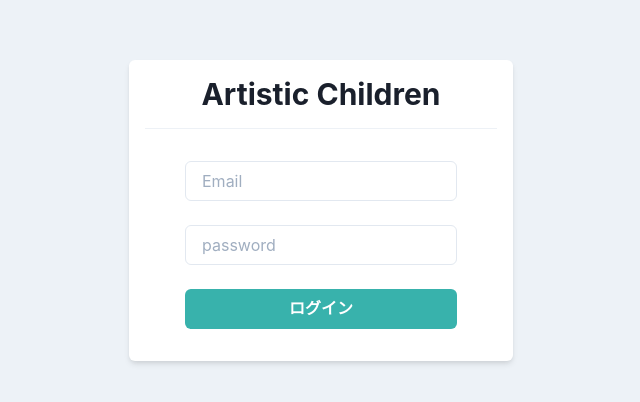
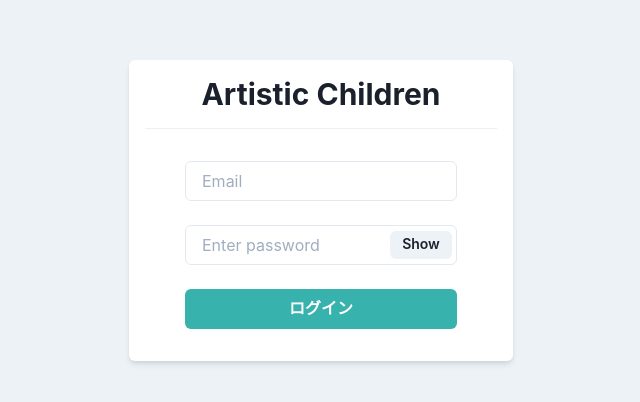
Before and after one commit to nakashi120/artistic-baby, a React (Create React App) app in the folder code/react_web_front/: page / in a window 1280 px wide. Shown: the part 190-592 px from the top of the page, without its empty margins (319-959 px from the left). Built offline with nearby package versions, Linux system fonts and the light colour scheme.

Commit message:
added axios package

```diff
--- a/code/react_web_front/package.json
+++ b/code/react_web_front/package.json
@@ -10,11 +10,13 @@
     "@testing-library/jest-dom": "^5.11.4",
     "@testing-library/react": "^11.1.0",
     "@testing-library/user-event": "^12.1.10",
+    "@types/axios": "^0.14.0",
     "@types/jest": "^26.0.15",
     "@types/node": "^12.0.0",
     "@types/react": "^17.0.0",
     "@types/react-dom": "^17.0.0",
     "@types/react-router-dom": "^5.1.7",
+    "axios": "^0.21.1",
     "framer-motion": "^4",
     "react": "^17.0.2",
     "react-dom": "^17.0.2",
--- a/code/react_web_front/src/components/organisms/post/PostCard.tsx
+++ b/code/react_web_front/src/components/organisms/post/PostCard.tsx
@@ -36,7 +36,7 @@ export const PostCard: VFC<Props> = memo((props) => {
         />
         <HStack>
           <LikeButtonWithCount count={10} isLiked={false} />
-          <AvatarAndName name={avatarName} src={avatarImageSrc} size="sm" />
+          <AvatarAndName name={avatarName} src={avatarImageSrc} size="xs" />
           <Text>Yeah!!!</Text>
         </HStack>
         <Divider orientation="horizontal" />
--- a/code/react_web_front/src/components/pages/Login.tsx
+++ b/code/react_web_front/src/components/pages/Login.tsx
@@ -1,12 +1,28 @@
-import { Box, Divider, Flex, Heading, Input, Stack } from "@chakra-ui/react"
+import {
+  Box,
+  Button,
+  Divider,
+  Flex,
+  Heading,
+  Input,
+  InputGroup,
+  InputRightElement,
+  Stack,
+} from "@chakra-ui/react"
 import { ChangeEvent, memo, useState, VFC } from "react"
 import { PrimaryButton } from "../atoms/button/PrimaryButton"
 
 export const Login: VFC = memo(() => {
+  const [show, setShow] = useState(false)
+  const handleClick = () => setShow(!show)
+
   const [email, setEmail] = useState("")
-
   const onChangeEmail = (e: ChangeEvent<HTMLInputElement>) =>
     setEmail(e.target.value)
+
+  const [password, setPassword] = useState("")
+  const onChangePassword = (e: ChangeEvent<HTMLInputElement>) =>
+    setPassword(e.target.value)
 
   return (
     <Flex align="center" justify="center" height="100vh">
@@ -17,7 +33,20 @@ export const Login: VFC = memo(() => {
         <Divider my={4} />
         <Stack spacing={6} py={4} px={10}>
           <Input placeholder="Email" value={email} onChange={onChangeEmail} />
-          <Input placeholder="password" />
+          <InputGroup size="md">
+            <Input
+              pr="4.5rem"
+              type={show ? "text" : "password"}
+              placeholder="Enter password"
+              onChange={onChangePassword}
+              value={password}
+            />
+            <InputRightElement width="4.5rem">
+              <Button h="1.75rem" size="sm" onClick={handleClick}>
+                {show ? "Hide" : "Show"}
+              </Button>
+            </InputRightElement>
+          </InputGroup>
           <PrimaryButton>ログイン</PrimaryButton>
         </Stack>
       </Box>
--- /dev/null
+++ b/code/react_web_front/src/hooks/useAuth.ts
@@ -0,0 +1,6 @@
+import { useCallback } from "react"
+
+export const useAuth = () => {
+  const login = useCallback(() => {}, [])
+  return { login }
+}
```
Also changed, not shown: 1 other file (tests, documents, lock files or other folders).
